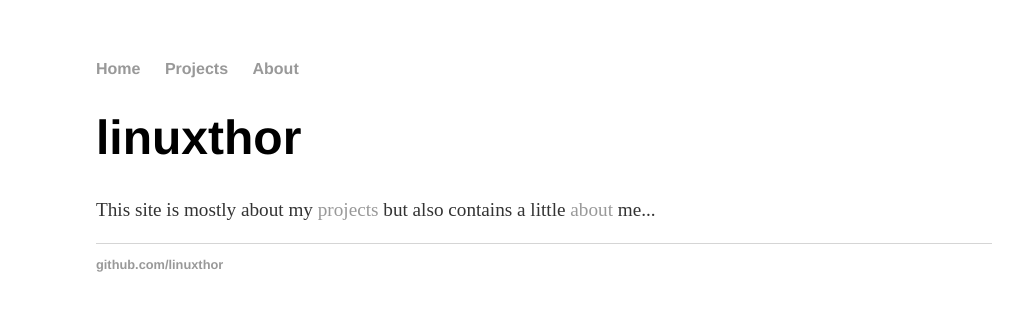
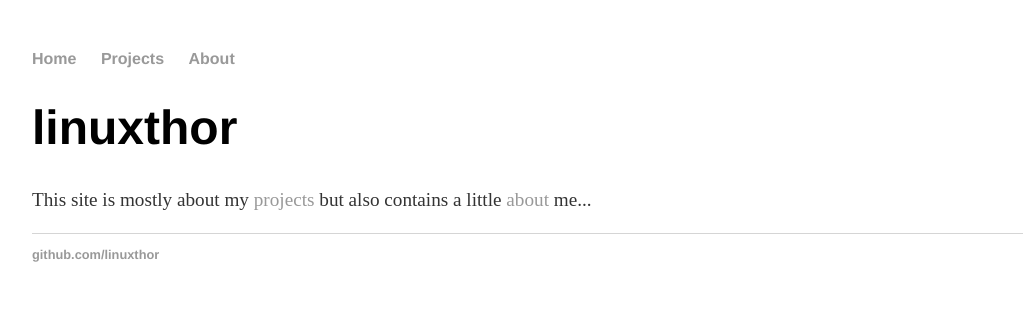
Before and after one commit to linuxthor/linuxthor.github.io, a Jekyll site: the page built from index.html, in a window 1280 px wide. Shown: the top 311 px of the page, without its empty margins (96-1119 px from the left). Built offline with Jekyll 4.4.1, drawn with Linux system fonts in a browser that asks for light colours.

Commit message:
Update main.css

```diff
--- a/css/main.css
+++ b/css/main.css
@@ -1,6 +1,6 @@
 body {
-    margin: 60px auto;
-    width: 70%;
+    margin: 50px auto;
+    width: 80%;
 }
 nav ul, footer ul {
     font-family:'Helvetica', 'Arial', 'Sans-Serif';
```
